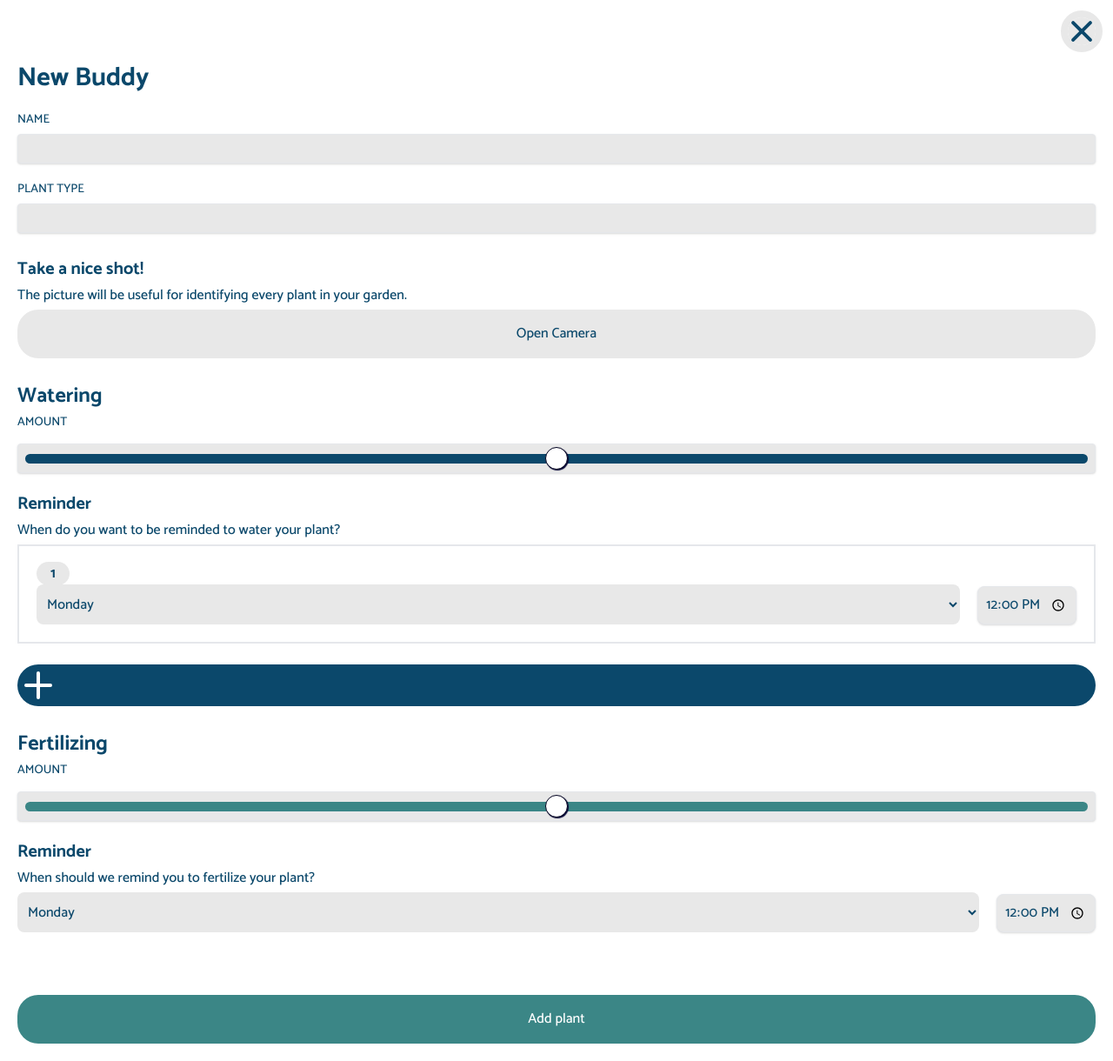
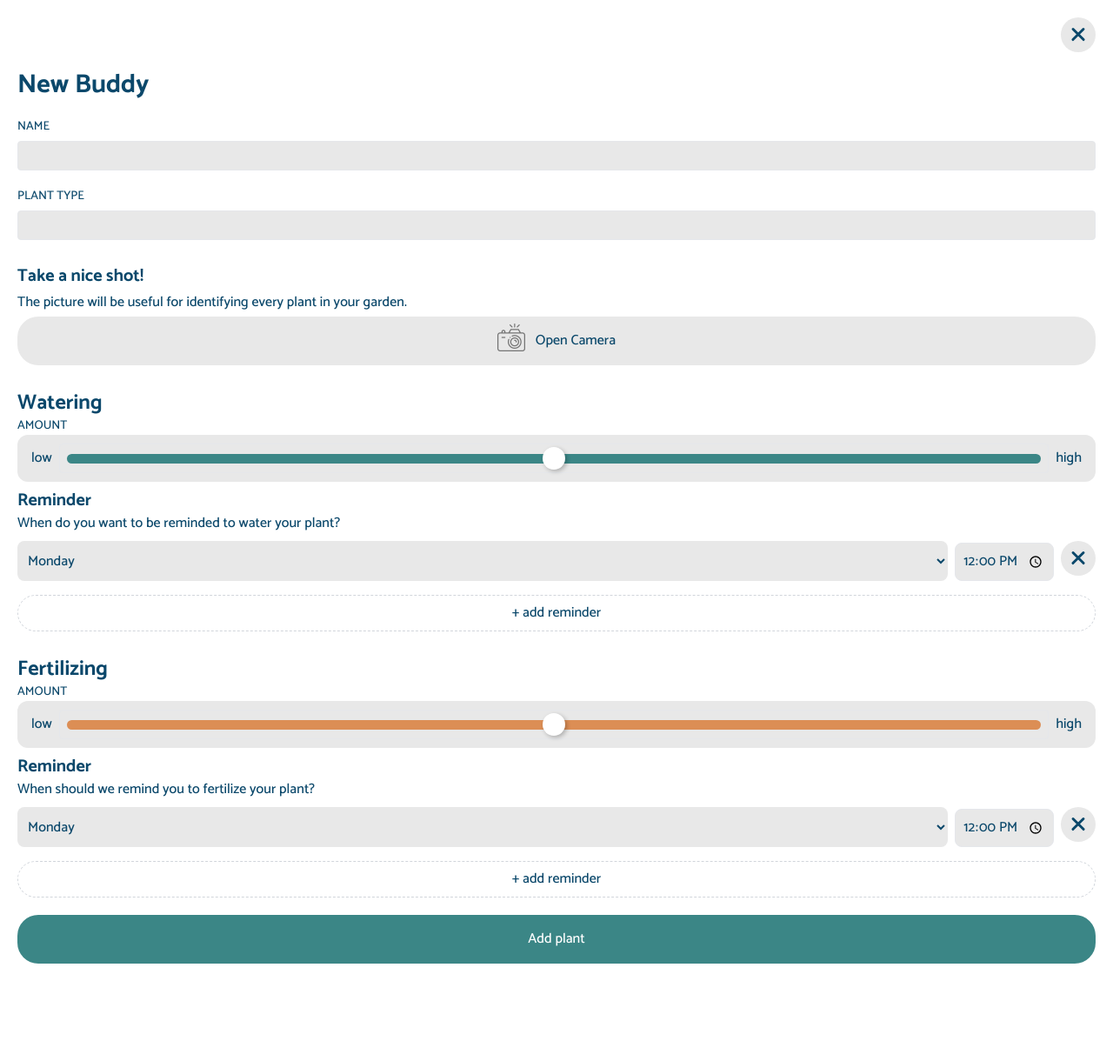
Before and after one commit to john4web/plant-buddy, a Vue app: page /new-buddy in a window 1280 px wide. Shown: the whole page at 87% size. After the commit the page ends 1128 px from the top, so only its background shows below. Built offline with nearby package versions, Linux system fonts and the light colour scheme; no server answers; sample sign-in values are in the browser's storage.

Commit message:
Style BuddyDetail page

```diff
--- /dev/null
+++ b/src/components/CloseButton.vue
@@ -0,0 +1,21 @@
+<template>
+    <button
+        class="close-button flex flex-col justify-center items-center w-10 h-10 bg-grey rounded-full"
+        @click="$emit('close')"
+    >
+        <span
+            class="w-5 h-[0.2rem] absolute bg-navy rounded-full rotate-45"
+        ></span>
+        <span
+            class="w-5 h-[0.2rem] absolute bg-navy rounded-full -rotate-45"
+        ></span>
+    </button>
+</template>
+
+<script lang="ts">
+import { defineComponent } from 'vue';
+
+export default defineComponent({
+    name: 'CloseButton',
+});
+</script>
--- a/src/components/NotificationInput.vue
+++ b/src/components/NotificationInput.vue
@@ -1,5 +1,5 @@
 <template>
-    <div class="flex justify-between gap-5 align-stretch">
+    <div class="flex justify-between gap-2 align-stretch">
         <select
             class="bg-grey p-2 rounded-lg grow"
             :value="modelValue.day"
@@ -29,20 +29,17 @@
                 })
             "
         />
+        <close-button @close="$emit('delete')" />
     </div>
 </template>
 
 <script lang="ts">
 import { defineComponent } from 'vue';
+import CloseButton from '@/components/CloseButton.vue';
 
 export default defineComponent({
     name: 'NotificationInput',
-
-    methods: {
-        updateValue: function (value: number) {
-            this.$emit('input', value);
-        },
-    },
+    components: { CloseButton },
     props: {
         modelValue: {
             type: Object,
--- a/src/components/OverlayLayout.vue
+++ b/src/components/OverlayLayout.vue
@@ -1,51 +1,20 @@
 <template>
     <div class="p-5 flex flex-col gap-5">
-        <div class="flex justify-end items-center">
-            <button class="outline-none" @click="$router.back()">
-                <div class="h-8 w-8 relative close-button">
-                    <span
-                        class="block absolute w-5 h-1 bg-navy rounded-full top-2"
-                    ></span>
-                    <span
-                        class="block absolute w-8 h-1 bg-navy rounded-full top-5"
-                    ></span>
-                </div>
-            </button>
-        </div>
-
+        <close-button class="self-end" @close="$router.back()" />
         <slot />
     </div>
 </template>
 
 <script lang="ts">
 import { defineComponent } from 'vue';
+import CloseButton from '@/components/CloseButton.vue';
 
 export default defineComponent({
     name: 'OverlayLayout',
+    components: { CloseButton },
     setup() {
         return {};
     },
     methods: {},
 });
 </script>
-
-<style scoped>
-.close-button span {
-    width: 2rem;
-    top: 0.875rem;
-}
-
-.close-button span:nth-child(1) {
-    transform: rotate(45deg);
-}
-
-.close-button span:nth-child(2) {
-    transform: rotate(-45deg);
-}
-
-.close-button {
-    background-color: #e8e8e8;
-    outline: 8px solid #e8e8e8;
-    border-radius: 50%;
-}
-</style>
--- a/src/composables/fileStorage.ts
+++ b/src/composables/fileStorage.ts
@@ -8,9 +8,11 @@ export const useFileStorage = (imageReference: string) => {
 
     onMounted(async () => {
         isLoading.value = true;
-        imageSrc.value = await getDownloadURL(
-            storageRef(storage, imageReference)
-        );
+        if (imageReference) {
+            imageSrc.value = await getDownloadURL(
+                storageRef(storage, imageReference)
+            );
+        }
         isLoading.value = false;
     });
     return {
--- a/src/styles/app.css
+++ b/src/styles/app.css
@@ -56,7 +56,7 @@
     }
 
     input {
-        @apply bg-grey border shadow rounded px-2 py-1 mt-0.5;
+        @apply bg-grey border rounded px-2 py-1 mt-0.5;
     }
 
 
--- a/src/views/BuddyDetail.vue
+++ b/src/views/BuddyDetail.vue
@@ -21,10 +21,10 @@
                     The perfect amount of water for your plant:
                 </div>
                 <amount-indicator
-                    :amount="plant.wateringAmount"
+                    :amount="parseInt(plant.wateringAmount)"
                     color="bg-blue"
                 />
-                <div v-if="waterNotifications.length > 0">
+                <div v-if="waterNotifications && waterNotifications.length > 0">
                     <h3>Your Reminders</h3>
                     <ul class="flex flex-col gap-2 mt-3">
                         <li
@@ -49,10 +49,15 @@
                     The perfect amount of fertilizer for your plant:
                 </div>
                 <amount-indicator
-                    :amount="plant.wateringAmount"
+                    :amount="parseInt(plant.wateringAmount)"
                     color="bg-red"
                 />
-                <div v-if="fertilizingNotifications.length > 0">
+                <div
+                    v-if="
+                        fertilizingNotifications &&
+                        fertilizingNotifications.length > 0
+                    "
+                >
                     <h3>Your Reminders</h3>
                     <ul class="flex flex-col gap-2 mt-3">
                         <li
--- a/src/views/NewBuddy.vue
+++ b/src/views/NewBuddy.vue
@@ -15,7 +15,15 @@
                 The picture will be useful for identifying every plant in your
                 garden.
             </p>
-            <button @click="cameraIsOpen = true" class="button">
+            <button
+                @click="cameraIsOpen = true"
+                class="button flex gap-3 justify-center items-center"
+            >
+                <img
+                    src="../assets/camera.png"
+                    alt="camera icon"
+                    class="w-8 opacity-50 -mt-2"
+                />
                 Open Camera
             </button>
             <div
@@ -34,22 +42,13 @@
                                 snapshot();
                                 cameraIsOpen = false;
                             "
-                            class="bg-white rounded-full w-16 h-16 mb-10"
+                            class="bg-white rounded-full w-16 h-16 mb-10 border-5 border-transparent outline-white"
                         ></button>
 
-                        <button
-                            @click="cameraIsOpen = false"
+                        <close-button
+                            @close="cameraIsOpen = false"
                             class="absolute top-5 left-5"
-                        >
-                            <div class="h-8 w-8 relative close-button">
-                                <span
-                                    class="block absolute w-5 h-1 bg-navy rounded-full top-2"
-                                ></span>
-                                <span
-                                    class="block absolute w-8 h-1 bg-navy rounded-full top-5"
-                                ></span>
-                            </div>
-                        </button>
+                        />
                     </div>
                 </camera>
             </div>
@@ -57,109 +56,75 @@
 
         <img :src="imageSrc" alt="" v-show="image" />
 
-        <div class="form-element">
+        <section>
             <h2>Watering</h2>
             <label for="waterslider">Amount</label>
+            <div class="flex bg-grey gap-2 items-center px-4 rounded-xl">
+                low
                 <input
                     id="waterslider"
                     type="range"
-                class="w-full"
                     min="1"
                     max="5"
                     step="1"
                     v-model="wateringAmount"
                 />
+                high
+            </div>
             <h3>Reminder</h3>
             <p>When do you want to be reminded to water your plant?</p>
-            <div
-                v-for="(_, index) in wateringData"
-                :key="index"
-                class="border-2 mb-5 p-5 relative"
+            <div class="flex flex-col gap-4 mt-2">
+                <div v-for="(_, index) in wateringData" :key="index">
+                    <NotificationInput
+                        v-model="wateringData[index]"
+                        @delete="deleteWateringNotification(index)"
+                    />
+                </div>
+                <button
+                    v-if="wateringData.length < 7"
+                    class="border border-gray-300 border-dashed rounded-full p-2"
+                    @click="addNewWaterNotification"
                 >
-                <span class="badge">{{ index + 1 }}</span>
-                <NotificationInput v-model="wateringData[index]" />
-                <button
-                    @click="deleteWateringNotification(index)"
-                    v-if="index !== 0"
-                    class="absolute -top-2 -right-2"
-                >
-                    <svg
-                        xmlns="http://www.w3.org/2000/svg"
-                        width="24"
-                        height="24"
-                        viewBox="0 0 24 24"
-                        fill="#0B486B"
-                    >
-                        <path
-                            d="M12 0c-6.627 0-12 5.373-12 12s5.373 12 12 12 12-5.373 12-12-5.373-12-12-12zm4.151 17.943l-4.143-4.102-4.117 4.159-1.833-1.833 4.104-4.157-4.162-4.119 1.833-1.833 4.155 4.102 4.106-4.16 1.849 1.849-4.1 4.141 4.157 4.104-1.849 1.849z"
-                        />
-                    </svg>
+                    + add reminder
                 </button>
             </div>
-
-            <button
-                class="p-2 rounded-full bg-navy"
-                @click="addNewWaterNotification"
-            >
-                <div class="h-8 w-8 relative plus-button">
-                    <span
-                        class="block absolute w-5 h-1 bg-white rounded-full top-2"
-                    ></span>
-                    <span
-                        class="block absolute w-8 h-1 bg-white rounded-full top-5"
-                    ></span>
-                </div>
-            </button>
-        </div>
-        <div class="form-element">
+        </section>
+        <section>
             <h2>Fertilizing</h2>
             <label for="fertilizeslider">Amount</label>
+            <div class="flex bg-grey gap-2 items-center px-4 rounded-xl">
+                low
                 <input
                     id="fertilizeslider"
                     type="range"
-                class="w-full"
                     min="1"
                     max="5"
                     step="1"
                     v-model="fertilizingAmount"
                 />
+                high
+            </div>
+
+            <div>
                 <h3>Reminder</h3>
                 <p>When should we remind you to fertilize your plant?</p>
+                <div class="flex flex-col gap-4 mt-2">
                     <div v-for="(_, index) in fertilizingData" :key="index">
-                <NotificationInput v-model="fertilizingData[index]" />
+                        <NotificationInput
+                            v-model="fertilizingData[index]"
+                            @delete="deleteFertilizingNotification(index)"
+                        />
+                    </div>
                     <button
-                    @click="deleteFertilizingNotification(index)"
-                    v-if="index !== 0"
-                    class="absolute -top-2 -right-2"
+                        v-if="fertilizingData.length < 7"
+                        class="border border-gray-300 border-dashed rounded-full p-2"
+                        @click="addNewFertilizingNotification"
                     >
-                    <svg
-                        xmlns="http://www.w3.org/2000/svg"
-                        width="24"
-                        height="24"
-                        viewBox="0 0 24 24"
-                        fill="#3B8686"
-                    >
-                        <path
-                            d="M12 0c-6.627 0-12 5.373-12 12s5.373 12 12 12 12-5.373 12-12-5.373-12-12-12zm4.151 17.943l-4.143-4.102-4.117 4.159-1.833-1.833 4.104-4.157-4.162-4.119 1.833-1.833 4.155 4.102 4.106-4.16 1.849 1.849-4.1 4.141 4.157 4.104-1.849 1.849z"
-                        />
-                    </svg>
+                        + add reminder
                     </button>
                 </div>
-
-            <button
-                class="p-2 rounded-full bg-drakgreen"
-                @click="addNewFertilizingNotification"
-            >
-                <div class="h-8 w-8 relative plus-button">
-                    <span
-                        class="block absolute w-5 h-1 bg-white rounded-full top-2"
-                    ></span>
-                    <span
-                        class="block absolute w-8 h-1 bg-white rounded-full top-5"
-                    ></span>
             </div>
-            </button>
-        </div>
+        </section>
 
         <button class="button button--blue" @click="addPlant">Add plant</button>
     </OverlayLayout>
@@ -179,10 +144,11 @@ import { storage } from '@/services/firebase';
 import { ref as storageRef, uploadBytes } from 'firebase/storage';
 import { v4 as uuidv4 } from 'uuid';
 import router from '@/router';
+import CloseButton from '@/components/CloseButton.vue';
 
 export default defineComponent({
     name: 'NewBuddy',
-    components: { OverlayLayout, NotificationInput, Camera },
+    components: { CloseButton, OverlayLayout, NotificationInput, Camera },
 
     setup() {
         const { add } = useList(PlantService);
@@ -306,20 +272,6 @@ export default defineComponent({
 </script>
 
 <style scoped>
-.plus-button span {
-    width: 2rem;
-    top: 0.875rem;
-}
-
-.plus-button span:nth-child(1) {
-    transform: rotate(-90deg);
-}
-
-.plus-button {
-    border: 0;
-    border-radius: 50%;
-}
-
 input[type='range'] {
     height: 34px;
     -webkit-appearance: none;
@@ -337,13 +289,16 @@ input[type='range']::-webkit-slider-runnable-track {
     border: 0px solid #010101;
 }
 
-input[type='range']#fertilizeslider::-webkit-slider-runnable-track {
+input[type='range']#waterslider::-webkit-slider-runnable-track {
     background: #3b8686;
 }
 
+input[type='range']#fertilizeslider::-webkit-slider-runnable-track {
+    background: #dc8e55;
+}
+
 input[type='range']::-webkit-slider-thumb {
-    box-shadow: 1px 1px 1px #000031;
-    border: 1px solid #00001e;
+    box-shadow: 2px 2px 5px rgba(0, 0, 0, 0.25);
     height: 26px;
     width: 26px;
     border-radius: 15px;
@@ -358,13 +313,11 @@ input[type='range']::-moz-range-track {
     height: 11px;
     cursor: pointer;
     animate: 0.2s;
-    box-shadow: 1px 1px 1px #000000;
     background: #74a9d8;
     border-radius: 1px;
     border: 0px solid #010101;
 }
 input[type='range']::-moz-range-thumb {
-    box-shadow: 1px 1px 1px #000031;
     border: 1px solid #00001e;
     height: 26px;
     width: 26px;
@@ -385,17 +338,14 @@ input[type='range']::-ms-fill-lower {
     background: #74a9d8;
     border: 0px solid #010101;
     border-radius: 2px;
-    box-shadow: 1px 1px 1px #000000;
 }
 input[type='range']::-ms-fill-upper {
     background: #74a9d8;
     border: 0px solid #010101;
     border-radius: 2px;
-    box-shadow: 1px 1px 1px #000000;
 }
 input[type='range']::-ms-thumb {
     margin-top: 1px;
-    box-shadow: 1px 1px 1px #000031;
     border: 1px solid #00001e;
     height: 26px;
     width: 26px;
@@ -403,23 +353,4 @@ input[type='range']::-ms-thumb {
     background: #ffffff;
     cursor: pointer;
 }
-
-.close-button span {
-    width: 2rem;
-    top: 0.875rem;
-}
-
-.close-button span:nth-child(1) {
-    transform: rotate(45deg);
-}
-
-.close-button span:nth-child(2) {
-    transform: rotate(-45deg);
-}
-
-.close-button {
-    background-color: #e8e8e8;
-    outline: 8px solid #e8e8e8;
-    border-radius: 50%;
-}
 </style>
```
Also changed, not shown: src/assets/camera.png (added). Lines whose indentation alone changed are shown as unchanged.
